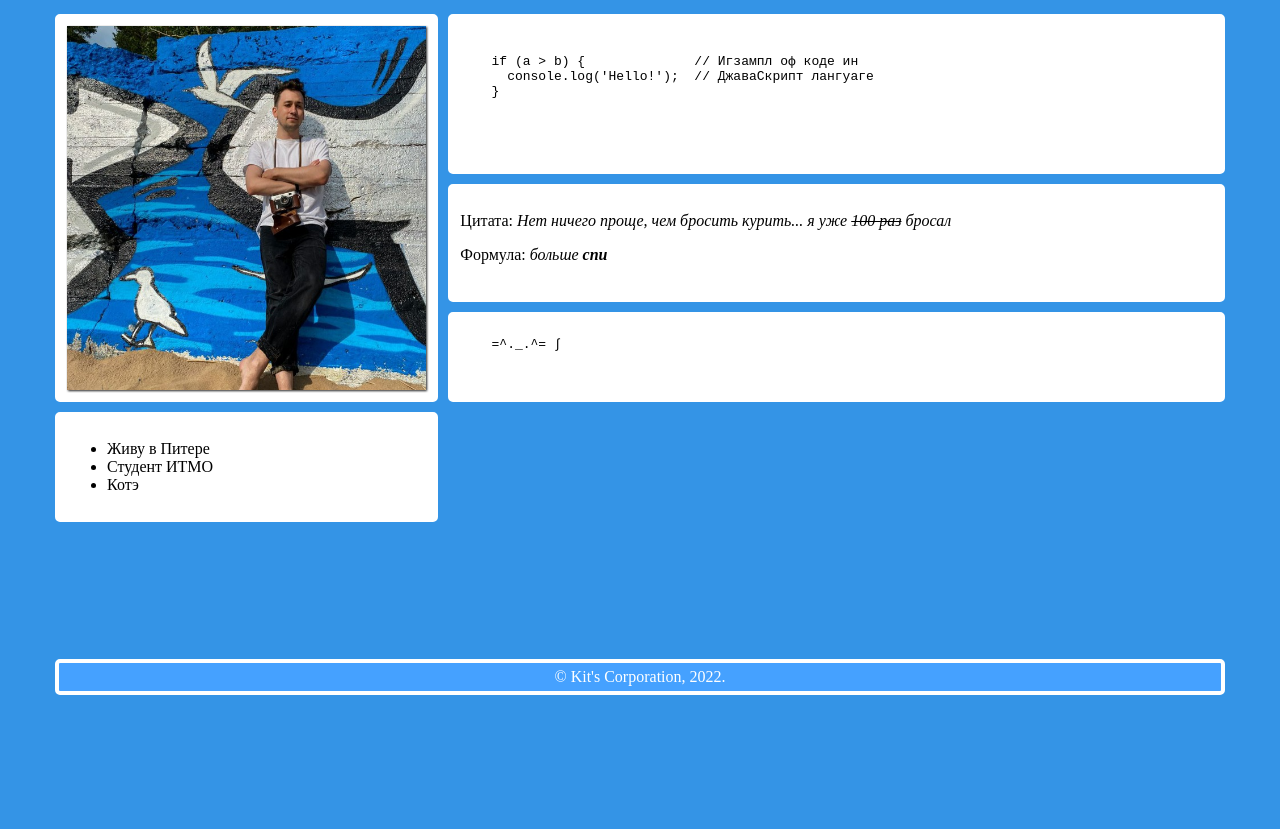
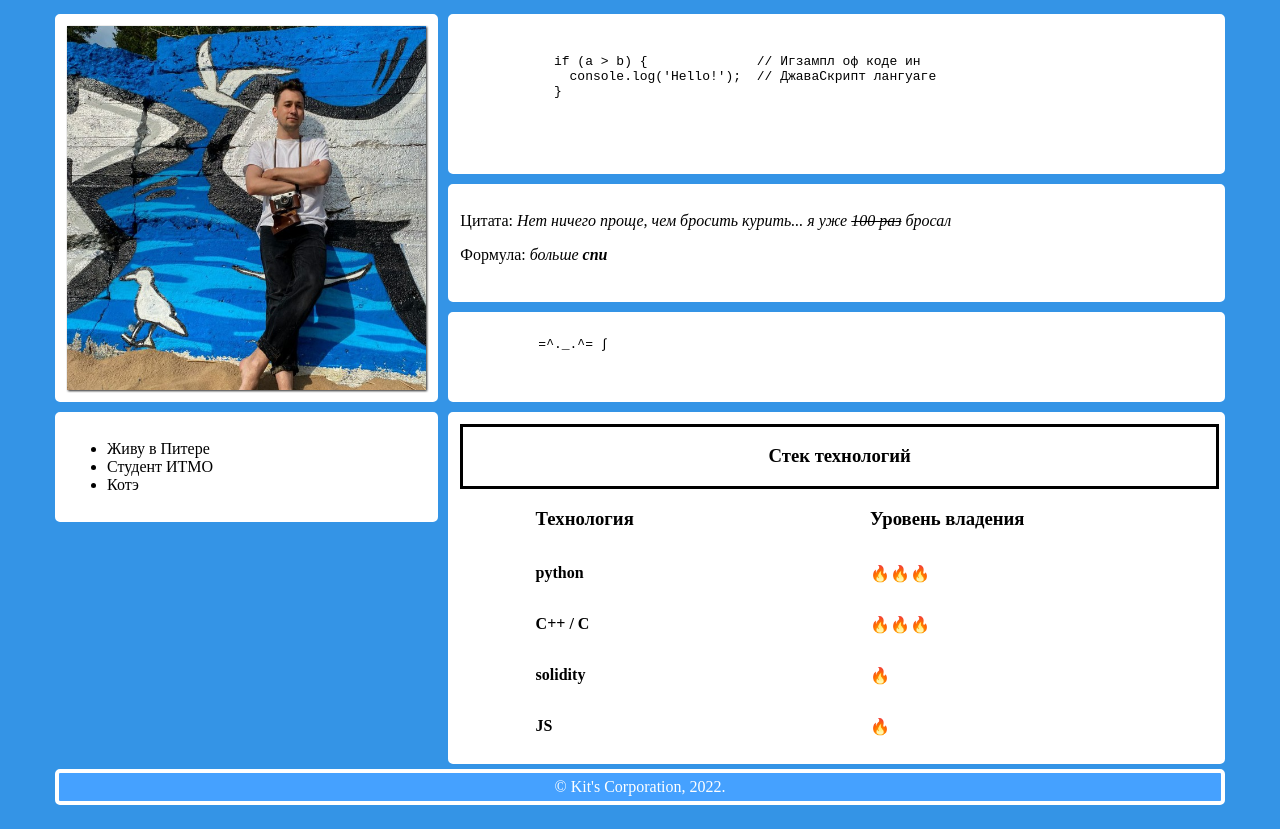
Before and after one commit to kitromanov/web_sem5, a plain HTML site: page index.html in a window 1280 px wide. Shown: the part 97-926 px from the top of the page. Before the commit the page ends 816 px from the top, so only its background shows below. Drawn offline with Linux system fonts and the light colour scheme.

Commit message:
feat: add a table

```diff
--- a/index.html
+++ b/index.html
@@ -10,6 +10,8 @@
   <header class="header">
       <h1>kit romanov</h1>
   </header>
+
+  <main>
     <div class="wrapper">
       <div class="avatar">
         <img src="avatar.jpg" alt="avatar_photo">
@@ -39,7 +41,37 @@
           =^._.^= ∫
         </pre>
       </div>
+      <div class="table_of_stack_technology">
+        <div style="text-align: center; width: 100%; border: solid black">
+          <h3>Стек технологий</h3>
         </div>
+        <div class="table">
+                <div class="table-head">
+                    <h3>Технология</h3>
+                    <h3>Уровень владения</h3>
+                </div>
+                <div class="table-body">
+                    <div class="table-item">
+                        <p class="table-row">python</p>
+                        <p>🔥🔥🔥</p>
+                    </div>
+                    <div class="table-item">
+                        <p class="table-row">C++ / C</p>
+                        <p>🔥🔥🔥</p>
+                    </div>
+                    <div class="table-item">
+                        <p class="table-row">solidity</p>
+                        <p>🔥</p>
+                    </div>
+                    <div class="table-item">
+                        <p class="table-row">JS</p>
+                        <p>🔥</p>
+                    </div>
+                </div>
+        </div>
+    </div>
+  </main>
+
   <footer>
     © Kit's Corporation, 2022.
   </footer>
--- a/styles/index.css
+++ b/styles/index.css
@@ -18,7 +18,8 @@ h1 {
 }
 
 footer {
-  margin-top: auto;
+  margin-top: 5px;
+  /* margin-top: auto; */
   justify-content: center;
   padding: 5px;
   background-color: #45a1ff;
@@ -38,6 +39,7 @@ footer {
   background: #fff;
   padding: 10px;
 }
+
 .avatar {
   grid-column: 1;
   grid-row: 1/5;
@@ -55,8 +57,14 @@ img {
 
 .person_info {
   grid-column: 1;
-  grid-row: 5/6 ;
+  grid-row: 5/6;
+  align-self: start;
+}
 
+.table_of_stack_technology {
+  grid-column: 2/4;
+  grid-row: 5;
+  align-self: start;
 }
 
 .code_examples {
@@ -73,3 +81,25 @@ img {
   grid-column: 2/4;
   grid-row: 4/4;
 }
+
+.table {
+  width: 80%;
+  max-width: 80%;
+  display: grid;
+  margin-left: auto;
+  margin-right: auto;
+}
+
+.table .table-head {
+  display: grid;
+  grid-template-columns: 2.5fr 2fr;
+}
+
+.table .table-item {
+  display: grid;
+  grid-template-columns: 2.5fr 2fr;
+}
+
+.table .table-row, h3 {
+  font-weight: bold;
+}
```
Lines whose indentation alone changed are shown as unchanged.
